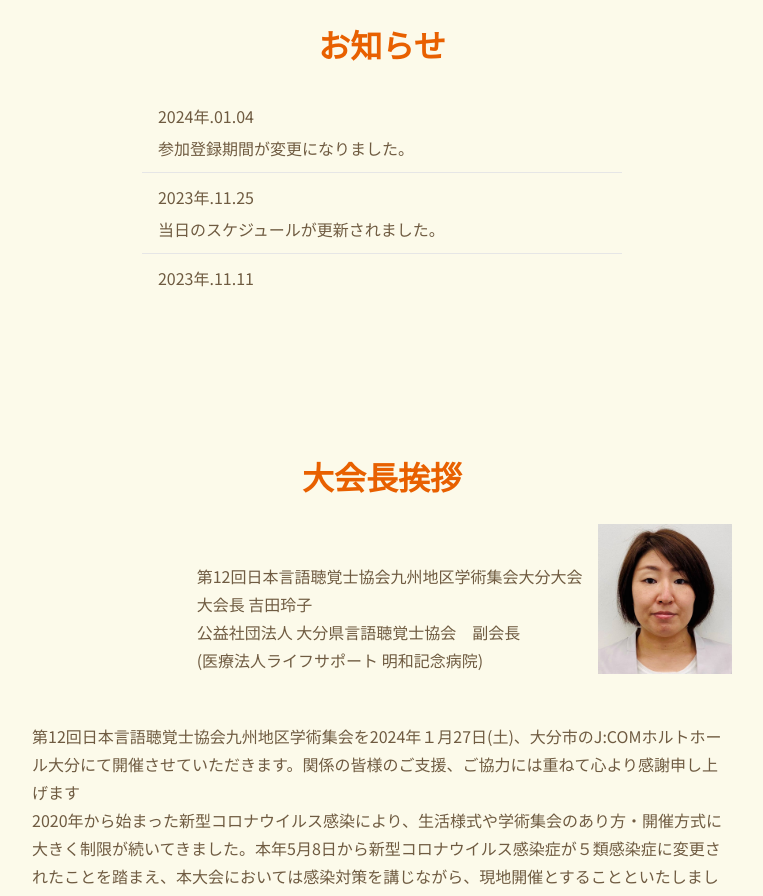
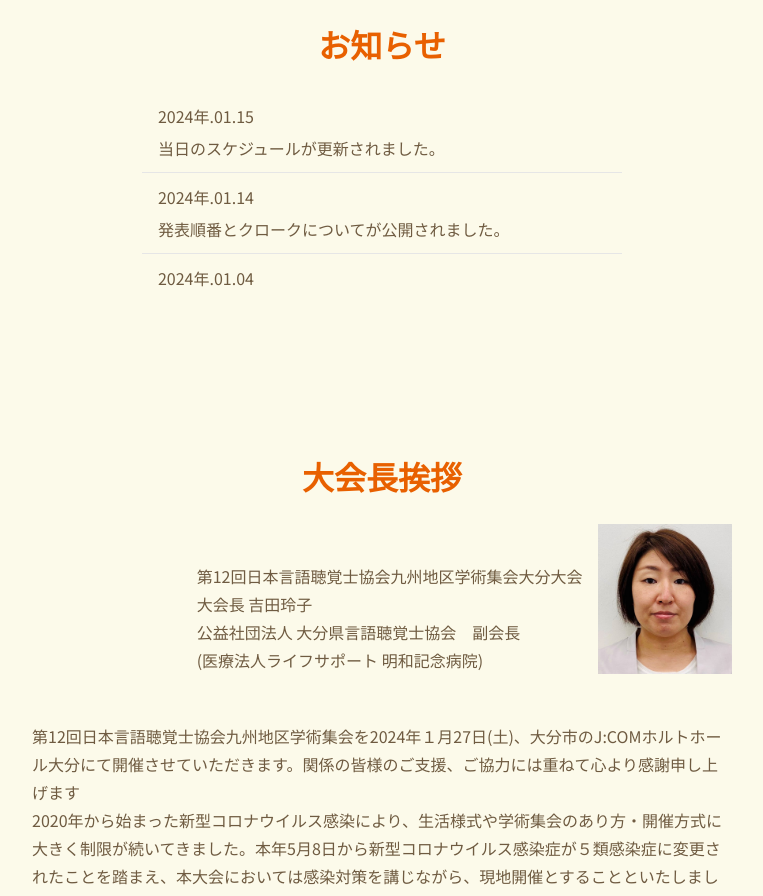
Before and after one commit to STSocietyOitaConference/top, a React (Create React App) app in the folder st-society-oita/: page / in a window 1280 px wide. Shown: the part 1060-1956 px from the top of the page, without its empty margins (416-1179 px from the left). Built offline with nearby package versions, Linux system fonts and the light colour scheme.

Commit message:
更新もれ

```diff
--- a/st-society-oita/src/components/Downloads.tsx
+++ b/st-society-oita/src/components/Downloads.tsx
@@ -17,12 +17,12 @@ const dowonloadInfo = [
     "参加登録申込書",
     "案内のダウンロードができます。",
     "https://drive.google.com/uc?export=download&id=1tJBljSHAUuKdiG10KvMSmYDb6a7oJ29h",
-    "スケジュール.pdf",
+    "参加登録申込書.pdf",
   ],
   [
     "スケジュール",
     "変更になる可能性があります",
-    "https://drive.google.com/uc?export=download&id=1PcVoOo3moH1dis7vsdhiIzAyrnT0f8Qo",
+    "https://drive.google.com/uc?export=download&id=15STn7xIipKyUNtoSnB8CJsDTPY8FZ2E8",
     "スケジュール.pdf",
   ],
   [
--- a/st-society-oita/src/components/PresentationOrder.tsx
+++ b/st-society-oita/src/components/PresentationOrder.tsx
@@ -44,7 +44,7 @@ function PresentationOrder() {
               <Button variant="contained" size="large">
                 <Link
                   href="https://drive.google.com/uc?export=download&id=1Qqsa41UBNpBEx2gCsnVGCwt3vxa2WkfO"
-                  download="演題募集要項.pdf"
+                  download="発表順番.pdf"
                   underline={"none"}
                 >
                   <Typography style={{ color: "white" }}>
--- a/st-society-oita/src/components/WhatNew.tsx
+++ b/st-society-oita/src/components/WhatNew.tsx
@@ -20,6 +20,8 @@ function formatDate(inputDate: any) {
   return formatday;
 }
 const informations = [
+  [formatDate(20240115), "当日のスケジュールが更新されました。"],
+  [formatDate(20240114), "発表順番とクロークについてが公開されました。"],
   [formatDate(20240104), "参加登録期間が変更になりました。"],
   [formatDate(20231125), "当日のスケジュールが更新されました。"],
   [formatDate(20231111), "演題登録採択結果が公開されました。"],
```
Also changed, not shown: st-society-oita/src/assets/schedule/timeSchedule.jpg, st-society-oita/src/assets/schedule/timeSchedule_20240115.jpg (added).
